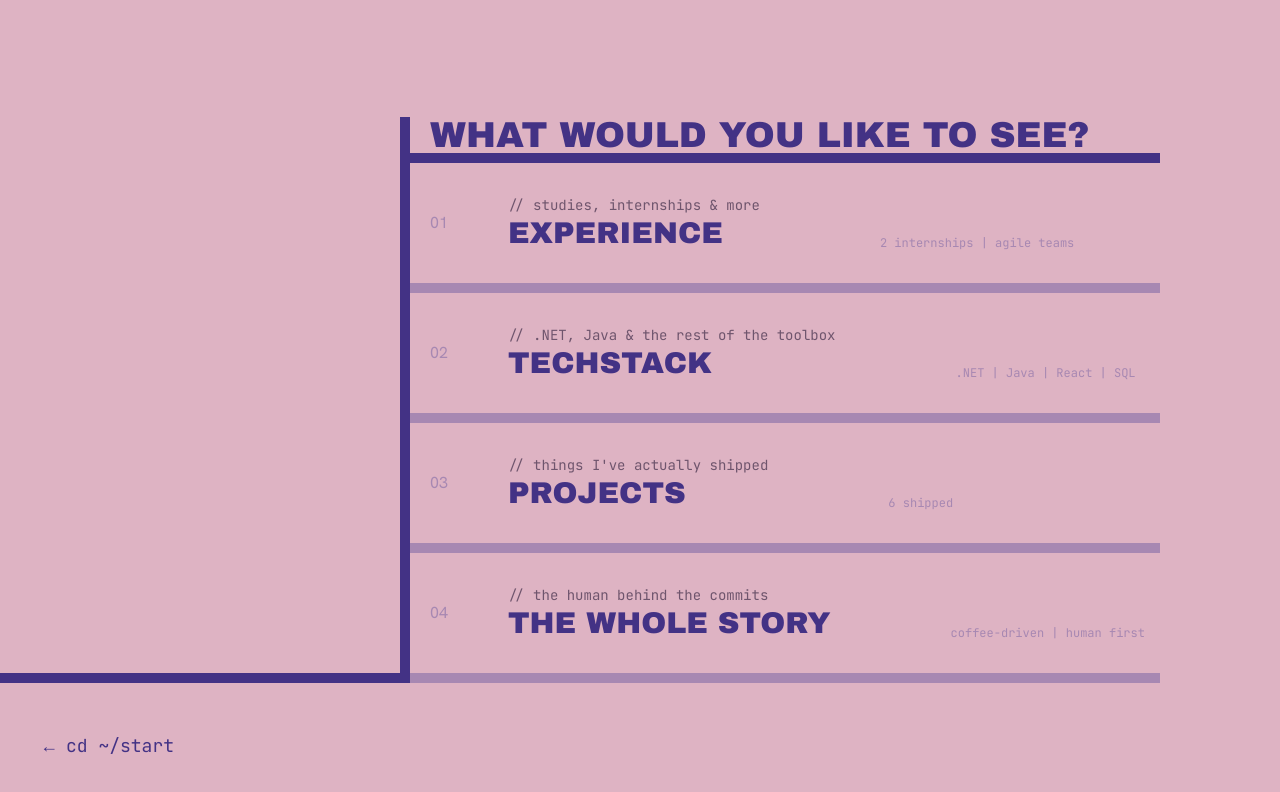
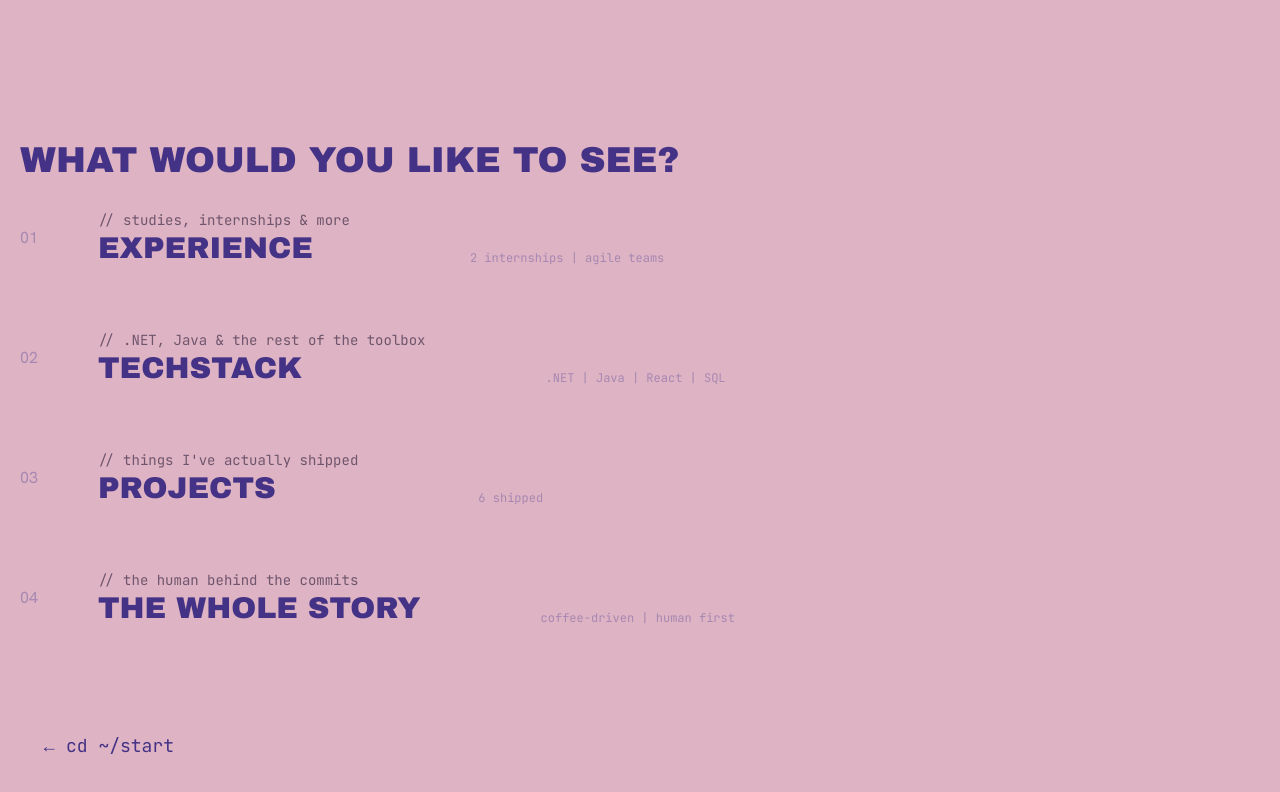
Before and after one commit to liluppis/portfolio_fe, a Next.js app: page /menu in a window 1280 px wide. Shown: the top 792 px of the page. Built offline with nearby package versions, Linux system fonts and the light colour scheme.

Commit message:
refactor: timeline component to use svg for easier layout and animations

```diff
--- a/src/app/menu/page.tsx
+++ b/src/app/menu/page.tsx
@@ -1,5 +1,4 @@
 import Link from "next/link"
-import { TimelineLine } from "@/components/timeline"
 import { MenuItem } from "@/components/menu-items"
 import { motion } from "motion/react"
 
@@ -7,32 +6,11 @@ export default function Menu() {
   return (
     <main className="bg-pink min-h-screen flex flex-col justify-center items-start relative">
       <div className="flex flex-row w-[750px]">
-        <div className="flex flex-row items-baseline">
-          <TimelineLine
-            direction="horizontal"
-            length="400px"
-            thickness="10px"
-            color="purple"
-          />
-          <TimelineLine
-            direction="vertical"
-            length="566px"
-            thickness="10px"
-            color="purple"
-          />
-        </div>
         <div className="flex flex-col">
           <h1 className="text-purple font-heading text-4xl ml-5 leading-none">
             WHAT WOULD YOU LIKE TO SEE?
           </h1>
-          <div>
-            <TimelineLine
-              direction="horizontal"
-              length="750px"
-              thickness="10px"
-              color="purple"
-            />
-          </div>
+
           <MenuItem
             number="01"
             comment="// studies, internships & more"
--- a/src/app/page.tsx
+++ b/src/app/page.tsx
@@ -1,7 +1,6 @@
 import Image from "next/image"
 import profile from "@/assets/lisaupperud.jpeg"
 import Link from "next/link"
-import { TimelineLine } from "@/components/timeline"
 
 export default function Home() {
   return (
@@ -15,14 +14,6 @@ export default function Home() {
             height={300}
             className="rounded-full border-10 border-purple"
           />
-          <div className="absolute left-1/2 -translate-x-1/2 top-full">
-            <TimelineLine
-              direction="vertical"
-              length="177px"
-              thickness="10px"
-              color="purple"
-            />
-          </div>
         </div>
         <div className="flex flex-col items-start gap-5">
           <h1 className="flex flex-col items-start text-5xl">
@@ -47,27 +38,11 @@ export default function Home() {
       </div>
 
       <div className="flex items-center ml-37 mt-23 gap-4">
-        <div className="flex items-center">
-          <TimelineLine
-            direction="horizontal"
-            length="400px"
-            thickness="10px"
-            color="purple"
-          />
-        </div>
         <Link href="/menu" className="group">
           <span className="inline-block text-purple font-heading text-4xl whitespace-nowrap group-hover:-skew-x-12 transition-transform duration-300 ease-in-out">
             EXPLORE MY PORTFOLIO
           </span>
         </Link>
-        <div className="flex items-center">
-          <TimelineLine
-            direction="horizontal"
-            length="250px"
-            thickness="10px"
-            color="purple"
-          />
-        </div>
       </div>
 
       <div className="absolute bottom-10 left-10">
--- a/src/components/menu-items.tsx
+++ b/src/components/menu-items.tsx
@@ -1,5 +1,4 @@
 import Link from "next/link"
-import { TimelineLine } from "./timeline"
 
 interface MenuItemProps {
   number: string
@@ -36,11 +35,6 @@ export function MenuItem({
           </p>
         </div>
       </div>
-      <TimelineLine
-        direction="horizontal"
-        thickness="10px"
-        className="w-full group-hover:bg-orange bg-light-purple transition-colors"
-      />
     </Link>
   )
 }
--- a/src/components/timeline.tsx
+++ b/src/components/timeline.tsx
@@ -1,142 +1,30 @@
 import React from "react"
 
-export interface TimelineSegment {
-  direction: "vertical" | "horizontal"
-  length: string
-  className?: string
-}
-
-export interface TimelineBranch {
-  position: string
-  length: string
-  direction: "left" | "right" | "up" | "down"
-  className?: string
-}
-
 export interface TimelineProps {
-  segments?: TimelineSegment[]
-  branches?: TimelineBranch[]
-  className?: string
-  thickness?: string
-  color?: string
-  children?: React.ReactNode
-}
-
-export const Timeline: React.FC<TimelineProps> = ({
-  segments = [],
-  branches = [],
-  className = "",
-  thickness = "10px",
-  color = "purple",
-  children,
-}) => {
-  return <div className={`relative ${className}`}>{children}</div>
-}
-
-export interface TimelineLineProps {
-  direction: "vertical" | "horizontal"
-  length?: string
-  thickness?: string
-  color?: string
-  className?: string
-  style?: React.CSSProperties
-}
-
-export const TimelineLine: React.FC<TimelineLineProps> = ({
-  direction,
-  length = "100%",
-  thickness = "10px",
-  color,
-  className = "",
-  style = {},
-}) => {
-  const isVertical = direction === "vertical"
-
-  const colorMap: Record<string, string> = {
-    purple: "#433285",
-    "dark-purple": "#241531",
-    "light-purple": "#a788b2",
-    pink: "#deb3c3",
-    orange: "#E5604D",
-    "light-orange": "#eb988c",
-  }
-
-  const bgColor = color ? colorMap[color] || color : undefined
-
-  return (
-    <div
-      className={className}
-      style={{
-        width: isVertical ? thickness : length,
-        height: isVertical ? length : thickness,
-        backgroundColor: bgColor,
-        ...style,
-      }}
-    />
-  )
-}
-
-export interface TimelineNodeProps {
-  size?: string
-  color?: string
+  /** viewBox coordinate space, e.g. "0 0 1920 960" */
+  viewBox: string
   className?: string
   children?: React.ReactNode
 }
 
-export const TimelineNode: React.FC<TimelineNodeProps> = ({
-  size = "20px",
-  color = "purple",
+/**
+ * Absolute SVG overlay for decorative spine lines.
+ * Pin it inside a `relative` parent; it fills that parent.
+ * Draw paths/lines as children in the viewBox coordinate space.
+ */
+export const Timeline: React.FC<TimelineProps> = ({
+  viewBox,
   className = "",
   children,
 }) => {
-  const colorMap: Record<string, string> = {
-    purple: "#433285",
-    "dark-purple": "#241531",
-    pink: "#deb3c3",
-    orange: "#241531",
-    "light-orange": "#eb988c",
-  }
-
-  const bgColor = colorMap[color] || color
-
   return (
-    <div
-      className={`rounded-full flex items-center justify-center ${className}`}
-      style={{ width: size, height: size, backgroundColor: bgColor }}
+    <svg
+      className={`pointer-events-none absolute inset-0 h-full w-full ${className}`}
+      viewBox={viewBox}
+      fill="none"
+      preserveAspectRatio="none"
     >
       {children}
-    </div>
+    </svg>
   )
 }
-
-export interface TimelineBranchProps {
-  direction: "left" | "right" | "up" | "down"
-  length?: string
-  thickness?: string
-  color?: string
-  className?: string
-  children?: React.ReactNode
-}
-
-export const TimelineBranch: React.FC<TimelineBranchProps> = ({
-  direction,
-  length = "100px",
-  thickness = "10px",
-  color = "purple",
-  className = "",
-  children,
-}) => {
-  const isHorizontal = direction === "left" || direction === "right"
-
-  return (
-    <div className={`flex items-center ${className}`}>
-      <TimelineLine
-        direction={isHorizontal ? "horizontal" : "vertical"}
-        length={length}
-        thickness={thickness}
-        color={color}
-      />
-      {children}
-    </div>
-  )
-}
```
